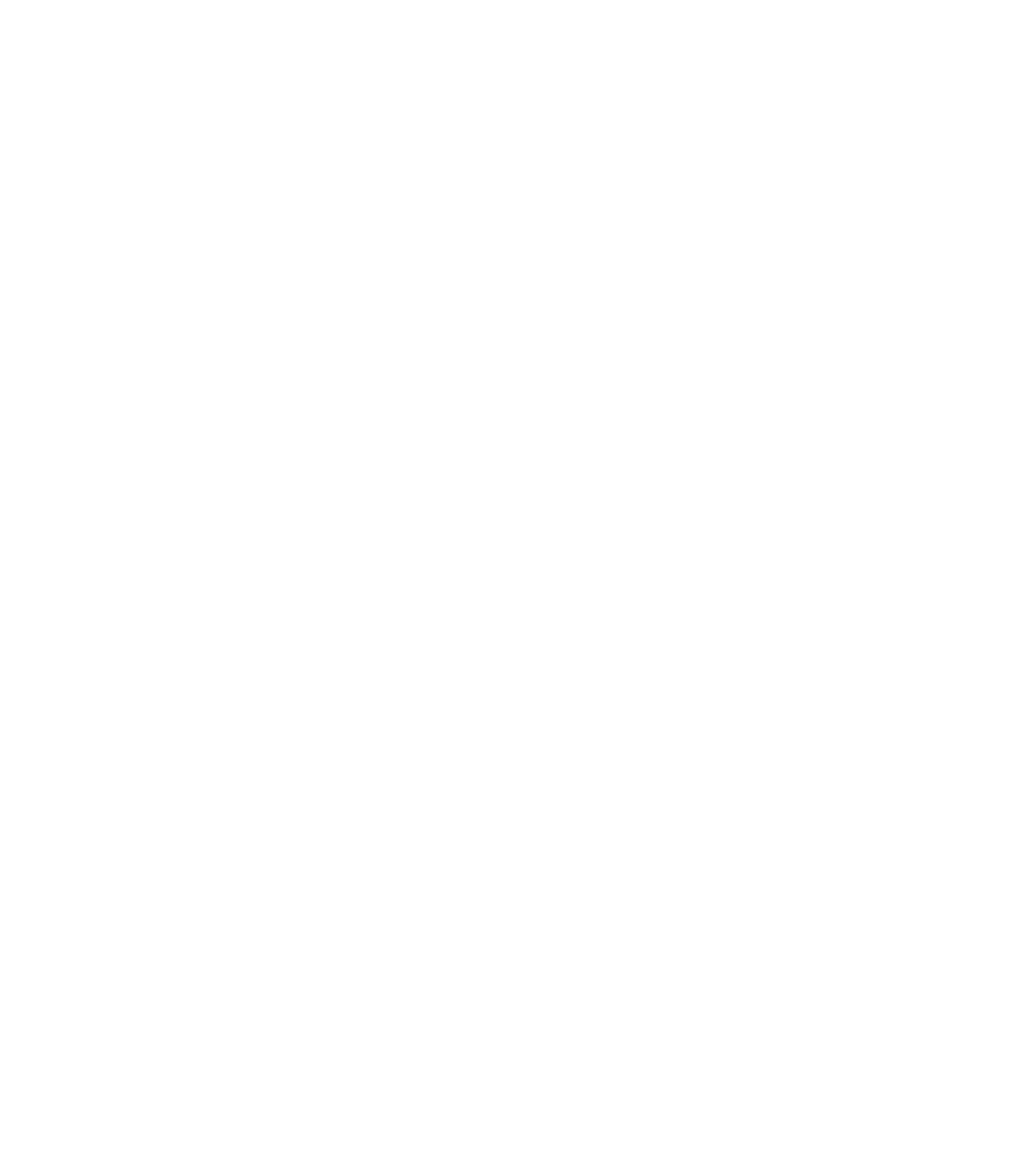
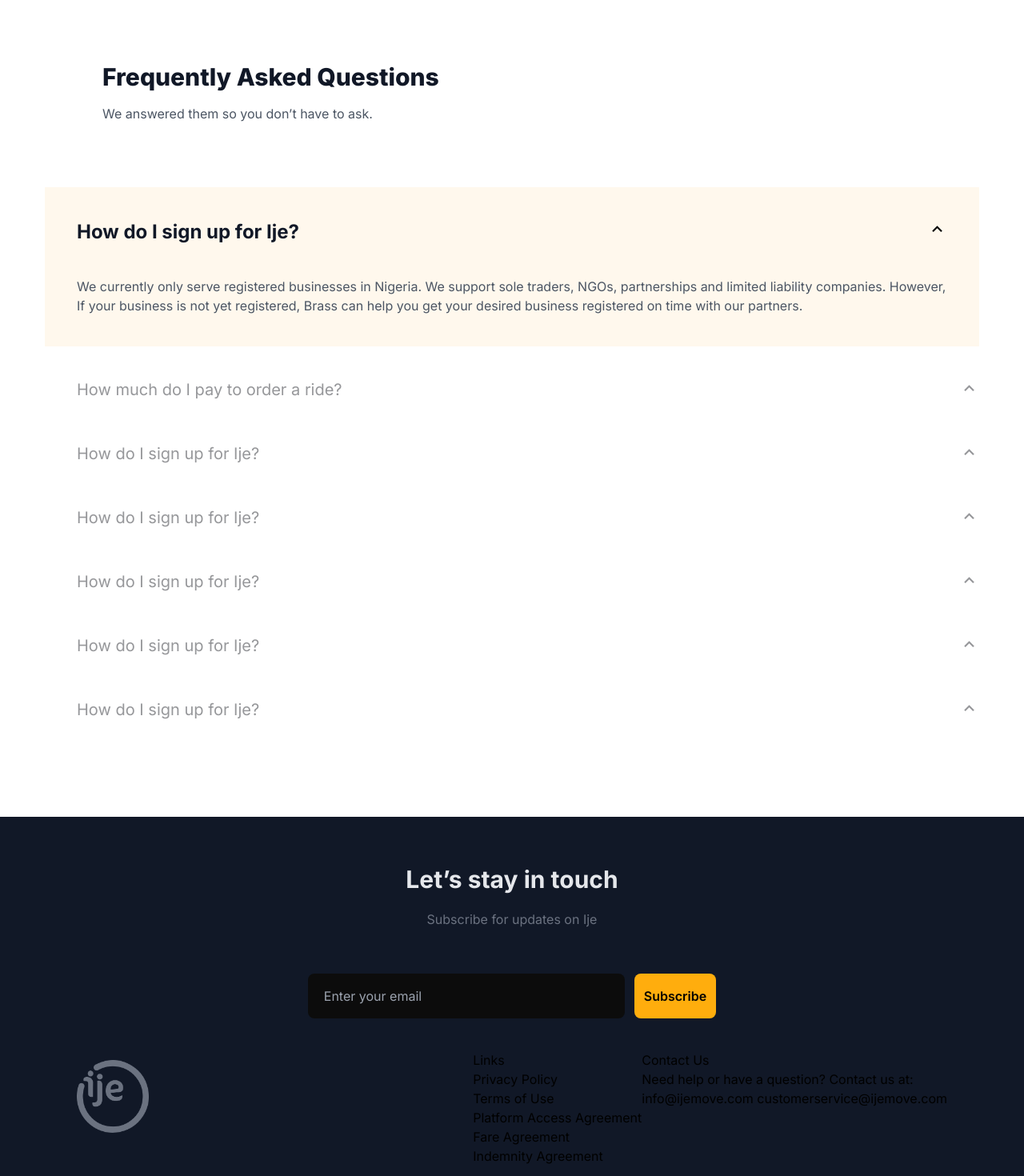
Before and after one commit to Abdullahi-auwalu/IJE, a Next.js app: page / in a window 1280 px wide. Shown: the part 3700-5170 px from the top of the page at 80% size. Before the commit the page ends 3618 px from the top, so only its background shows below. Built offline with nearby package versions, Linux system fonts and the light colour scheme.

Commit message:
add footer

```diff
--- a/src/app/layout.tsx
+++ b/src/app/layout.tsx
@@ -6,6 +6,8 @@
 import About from "@/components/About";
 import HowItWorks from "@/components/HowItWorks";
 import Download from "@/components/Download";
+import AskedQuestions from "@/components/AskedQuestions";
+import Footer from "@/components/Footer";
 
 const inter = Inter({ subsets: ["latin"] });
 
@@ -27,6 +29,8 @@
         <About />
         <HowItWorks />
         <Download />
+        <AskedQuestions />
+        <Footer />
         {children}
       </body>
     </html>
--- /dev/null
+++ b/src/components/AskedQuestions.tsx
@@ -0,0 +1,142 @@
+"use client";
+import { useState } from "react";
+import { MdKeyboardArrowUp } from "react-icons/md";
+import { MdKeyboardArrowDown } from "react-icons/md";
+
+const AskedQuestions = () => {
+  const [isTextVisible, setIsTextVisible] = useState(false);
+
+  const handleClick = () => {
+    setIsTextVisible(!isTextVisible);
+  };
+  return (
+    <div className="py-20 w-full">
+      <div className="px-24 py-20 lg:px-32">
+        <h3 className="text-3xl font-extrabold text-[#111827] ">
+          Frequently Asked Questions
+        </h3>
+        <p className="mt-4 text-[#4B5563]">
+          We answered them so you don’t have to ask.
+        </p>
+      </div>
+      <div className=" px-14 w-auto">
+        <div className=" lg:h-[199px] bg-[#FFF8ED] p-10">
+          <div className="flex w-full justify-between">
+            <h3 className="pb-10 text-2xl text-[#111827] font-bold">
+              How do I sign up for Ije?
+            </h3>
+            <MdKeyboardArrowUp size={25} className="flex float-right" />
+          </div>
+          <p className="text-[#4B5563]">
+            We currently only serve registered businesses in Nigeria. We support
+            sole traders, NGOs, partnerships and limited liability companies.
+            However, If your business is not yet registered, Brass can help you
+            get your desired business registered on time with our partners.
+          </p>
+        </div>
+        <div>
+          <div className="flex w-full justify-between pt-10 pl-10">
+            <h3 className="pb-10 text-xl text-[#96979A]">
+              How much do I pay to order a ride?
+            </h3>
+            <MdKeyboardArrowUp
+              size={25}
+              className="flex float-right text-[#96979A]"
+            />
+          </div>
+        </div>
+        <div>
+          <div className="flex w-full justify-between pt-3 pl-10">
+            <h3 className="pb-10 text-xl text-[#96979A]">
+              How do I sign up for Ije?
+            </h3>
+            <MdKeyboardArrowUp
+              size={25}
+              className="flex float-right text-[#96979A]"
+            />
+          </div>
+        </div>
+        <div>
+          <div className="flex w-full justify-between pt-3 pl-10">
+            <h3 className="pb-10 text-xl text-[#96979A] ">
+              How do I sign up for Ije?
+            </h3>
+            <MdKeyboardArrowUp
+              size={25}
+              className="flex float-right text-[#96979A]"
+            />
+          </div>
+        </div>
+        <div>
+          <div className="flex w-full justify-between pt-3 pl-10">
+            <h3 className="pb-10 text-xl text-[#96979A] ">
+              How do I sign up for Ije?
+            </h3>
+            <MdKeyboardArrowUp
+              size={25}
+              className="flex float-right text-[#96979A]"
+            />
+          </div>
+        </div>
+        <div>
+          <div className="flex w-full justify-between pt-3 pl-10">
+            <h3 className="pb-10 text-xl text-[#96979A] ">
+              How do I sign up for Ije?
+            </h3>
+            <MdKeyboardArrowUp
+              size={25}
+              className="flex float-right text-[#96979A]"
+            />
+          </div>
+        </div>
+        <div>
+          <div className="flex w-full justify-between pt-3 pl-10">
+            <h3 className="pb-10 text-xl text-[#96979A] ">
+              How do I sign up for Ije?
+            </h3>
+            <MdKeyboardArrowUp
+              size={25}
+              className="flex float-right text-[#96979A]"
+            />
+          </div>
+        </div>
+      </div>
+      {/* <div>
+        <button
+          onClick={handleClick}
+          className="bg-blue-500 hover:bg-blue-700 text-white font-bold py-2 px-4 rounded"
+        >
+          {isTextVisible ? "Hide Text" : "Show Text"}
+        </button>
+        {isTextVisible && (
+          <p className="text-blue-500">This text will show when clicked!</p>
+        )}
+      </div> */}
+    </div>
+  );
+};
+
+export default AskedQuestions;
+
+{
+  /* import React, { useState } from 'react';
+
+const ShowOnClick = () => {
+const [isTextVisible, setIsTextVisible] = useState(false);
+
+const handleClick = () => {
+setIsTextVisible(!isTextVisible);
+};
+
+return (
+<div>
+<button onClick={handleClick} className="bg-blue-500 hover:bg-blue-700 text-white font-bold py-2 px-4 rounded">
+  {isTextVisible ? 'Hide Text' : 'Show Text'}
+</button>
+{isTextVisible && <p className="text-blue-500">This text will show when clicked!</p>}
+</div>
+);
+};
+
+export default ShowOnClick; */
+}
--- /dev/null
+++ b/src/components/Footer.tsx
@@ -0,0 +1,56 @@
+import Image from "next/image";
+
+const Footer = () => {
+  return (
+    <div className=" bg-[#111827] h-[808px] w-full">
+      <div className="flex flex-col items-center py-10 justify-center">
+        <div className="flex flex-col h-[100px] w-auto text-center">
+          <h1 className="text-[#E5E7EB] text-3xl font-bold py-5">
+            Let’s stay in touch
+          </h1>
+          <p className="text-[#6B7280]">Subscribe for updates on Ije</p>
+        </div>
+        <div className="flex pt-14 ">
+          <input
+            type="text"
+            placeholder="Enter your email"
+            className="sm:w-[396px] h-[56px] text-[#6B7280] mr-3 px-5 bg-[#0c0c0c] rounded-lg"
+          />
+          <button className="bg-[#FFAD0D] h-[56px] px-3 rounded-lg font-semibold">
+            Subscribe
+          </button>
+        </div>
+      </div>
+      <div className="flex flex-col md:flex-row w-auto justify-between items-center md:items-start  px-24">
+        <div>
+          <Image
+            src="/footer-logo.png"
+            alt="logo"
+            width={90}
+            height={35}
+            className="py-3 mb-10"
+          />
+        </div>
+        <div className="flex ">
+          <div>
+            <h3>Links </h3>
+            <ul>
+              <li>Privacy Policy</li>
+              <li>Terms of Use </li>
+              <li>Platform Access Agreement</li>
+              <li>Fare Agreement</li>
+              <li>Indemnity Agreement</li>
+            </ul>
+          </div>
+          <div>
+            <h3>Contact Us</h3>
+            <p>Need help or have a question? Contact us at:</p>
+            <p>info@ijemove.com customerservice@ijemove.com</p>
+          </div>
+        </div>
+      </div>
+    </div>
+  );
+};
+
+export default Footer;
```
Also changed, not shown: public/footer-logo.png (added).
